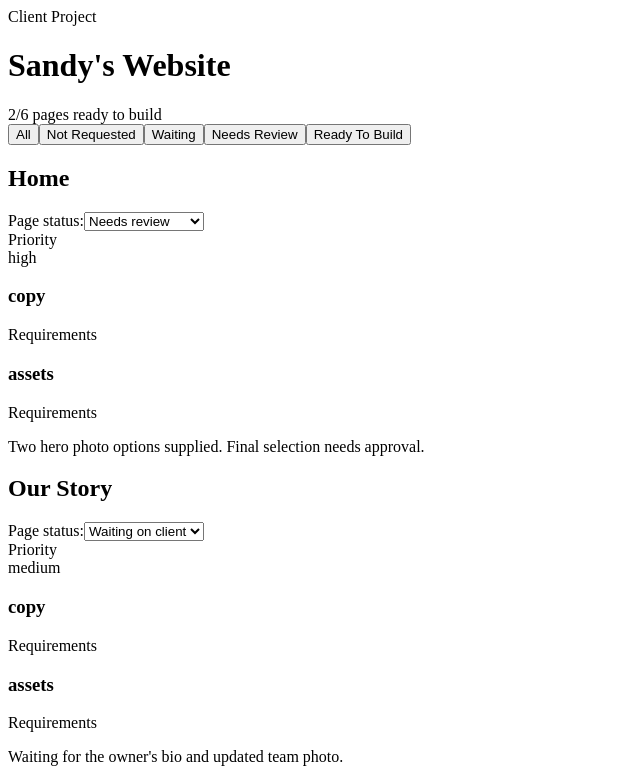
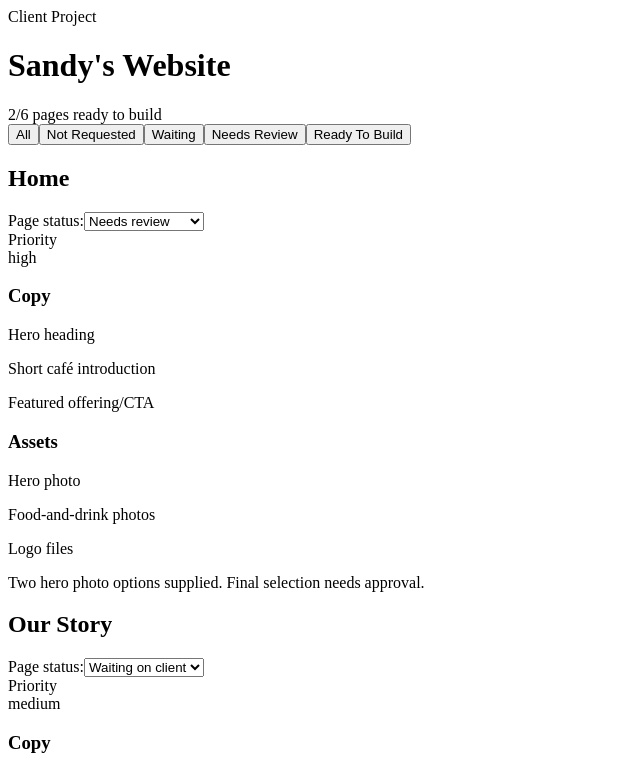
Before and after one commit to aliciabuelow/client-practice, a React (Vite) app: page / in a window 1280 px wide. Shown: the top 773 px of the page, without its empty margins (0-640 px from the left). Built offline with nearby package versions, Linux system fonts and the light colour scheme.

Commit message:
Connect requirements

```diff
--- a/src/components/PageCard.jsx
+++ b/src/components/PageCard.jsx
@@ -24,8 +24,8 @@ export default function PageCard({ page }) {
 
                 <div className="card-right">
                     <div className="requirements">
-                        <RequirementList type="copy" />
-                        <RequirementList type="assets" />
+                        <RequirementList type="Copy" requirements={page.requirements.copy} />
+                        <RequirementList type="Assets" requirements={page.requirements.assets} />
                     </div>
 
                     <p className="notes">
--- a/src/components/RequirementList.jsx
+++ b/src/components/RequirementList.jsx
@@ -1,8 +1,10 @@
-export default function RequirementList({ type }) {
+export default function RequirementList({ type, requirements }) {
     return (
         <div className="RequirementList">
             <h3 className="requirement-title">{type}</h3>
-            Requirements
+            {requirements.map((requirement) => (
+                <p key={requirement.id}>{requirement.label}</p>
+            ))}
         </div>
     )
 }
```
